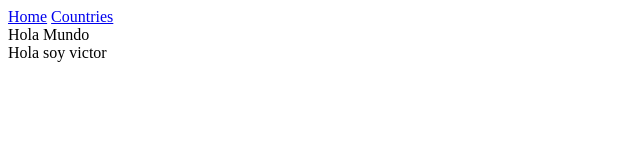
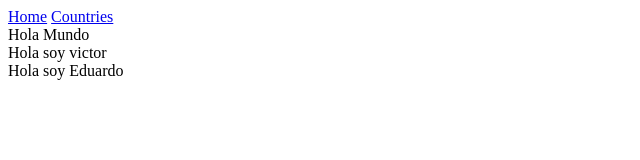
Before and after one commit to vitoko1/final-project-webdev1-boilerplate, a website with bundled scripts: page frontend/index.html in a window 1280 px wide. Shown: the whole page, without its empty margins (0-640 px from the left). Built offline with nearby package versions, Linux system fonts and the light colour scheme; no server answers.

Commit message:
add div Eduardo

```diff
--- a/frontend/index.html
+++ b/frontend/index.html
@@ -22,5 +22,8 @@
     <div id="victor-test">
         Hola soy victor
     </div>
+    <div>
+        Hola soy Eduardo
+    </div>
 </body>
 </html>
```
